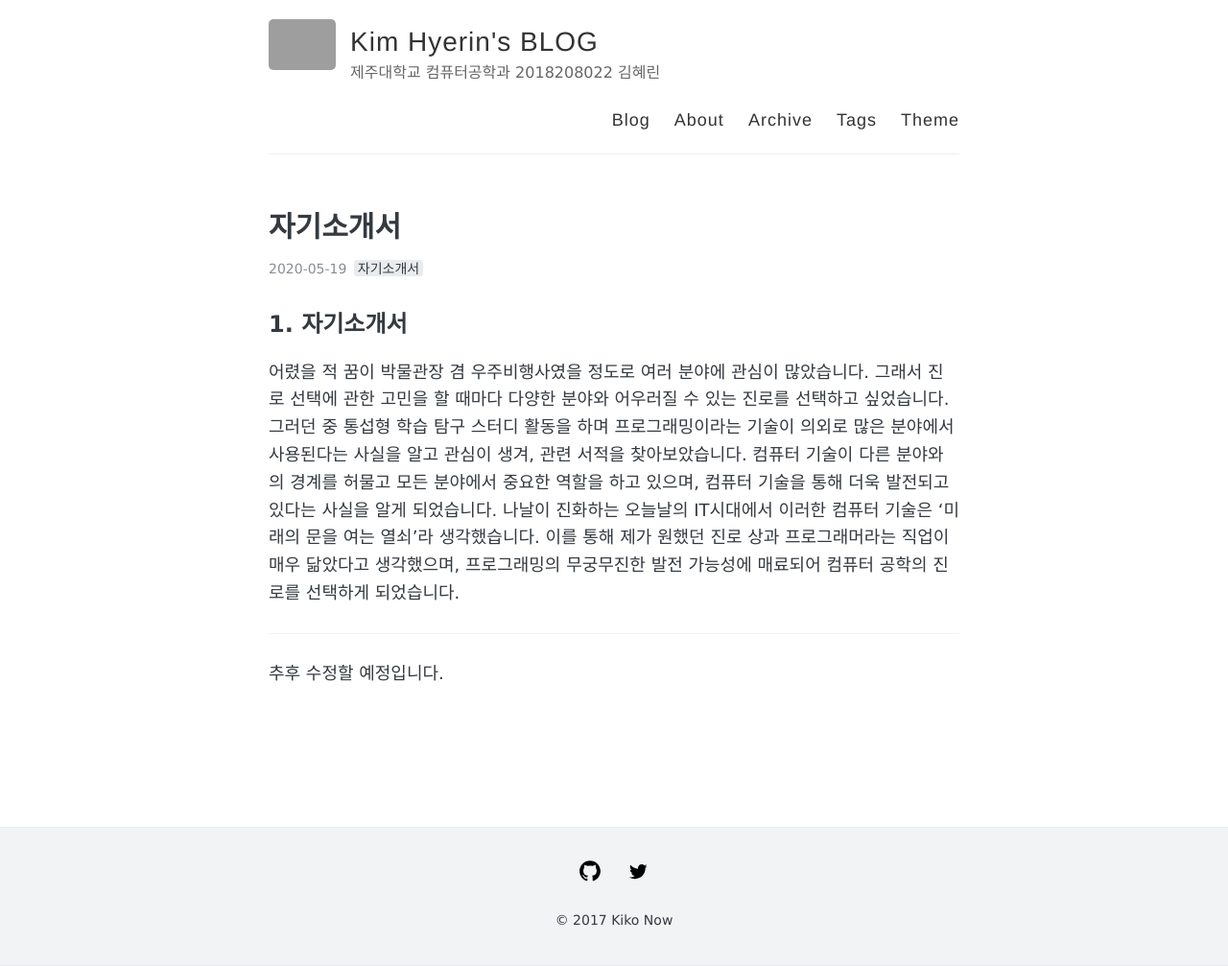
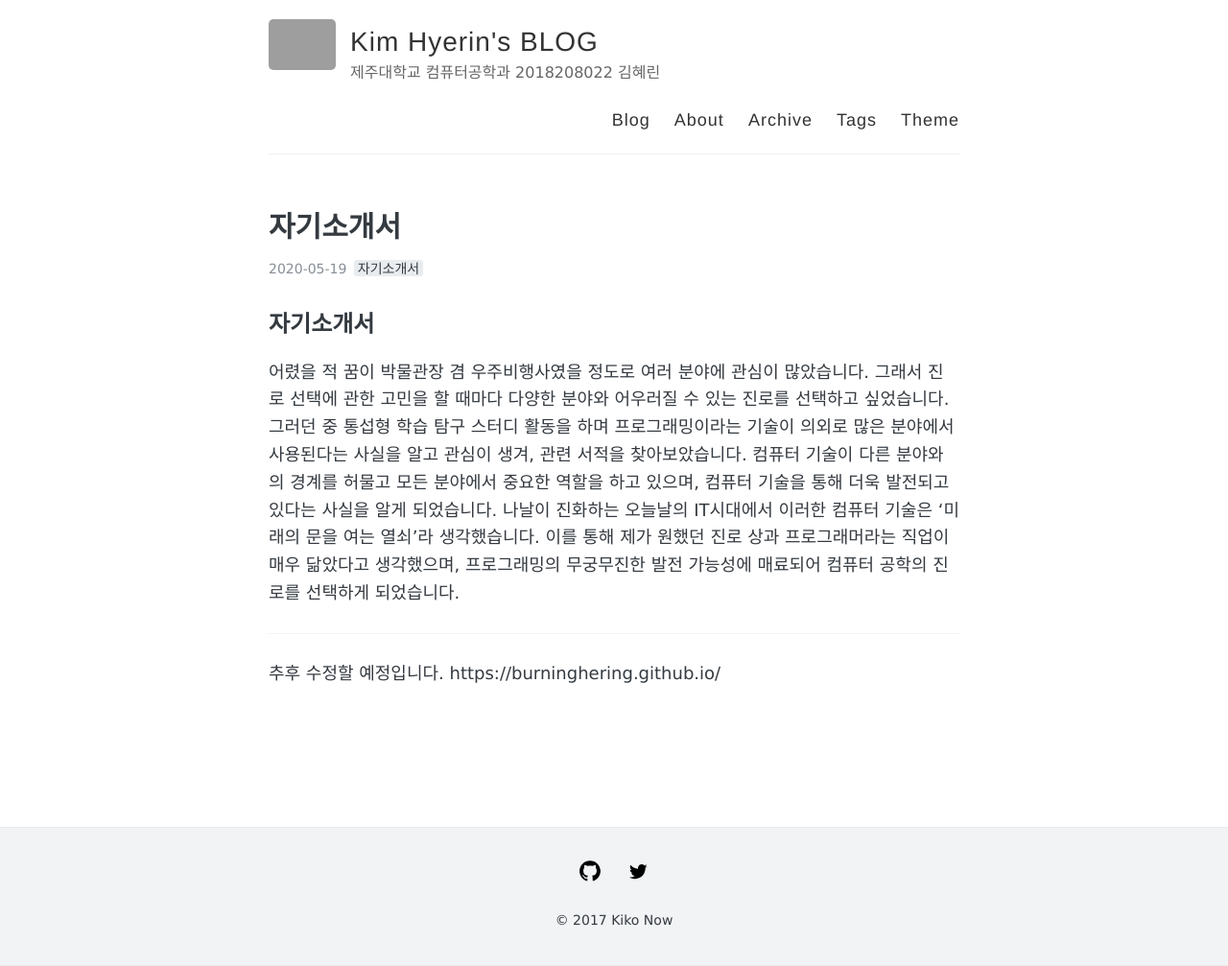
Before and after one commit to burninghering/burninghering.github.io, a Jekyll site: the page built from _posts/2020-05-19-style-test-ko.md, in a window 1280 px wide. Shown: the whole page at 96% size. Built offline with Jekyll 4.4.1, drawn with Linux system fonts in a browser that asks for light colours; grey boxes are pictures that could not be loaded.

Commit message:
Update 2020-05-19-style-test-ko.md

```diff
--- a/_posts/2020-05-19-style-test-ko.md
+++ b/_posts/2020-05-19-style-test-ko.md
@@ -6,10 +6,11 @@ comments: true
 ---
 
 
-## 1. 자기소개서
+## 자기소개서
 
  어렸을 적 꿈이 박물관장 겸 우주비행사였을 정도로 여러 분야에 관심이 많았습니다. 그래서 진로 선택에 관한 고민을 할 때마다 다양한 분야와 어우러질 수 있는 진로를 선택하고 싶었습니다. 그러던 중 통섭형 학습 탐구 스터디 활동을 하며 프로그래밍이라는 기술이 의외로 많은 분야에서 사용된다는 사실을 알고 관심이 생겨, 관련 서적을 찾아보았습니다. 컴퓨터 기술이 다른 분야와의 경계를 허물고 모든 분야에서 중요한 역할을 하고 있으며, 컴퓨터 기술을 통해 더욱 발전되고 있다는 사실을 알게 되었습니다. 나날이 진화하는 오늘날의 IT시대에서 이러한 컴퓨터 기술은 ‘미래의 문을 여는 열쇠’라 생각했습니다. 이를 통해 제가 원했던 진로 상과 프로그래머라는 직업이 매우 닮았다고 생각했으며, 프로그래밍의 무궁무진한 발전 가능성에 매료되어 컴퓨터 공학의 진로를 선택하게 되었습니다.
 
 ---
 
 추후 수정할 예정입니다.
+https://burninghering.github.io/
```
